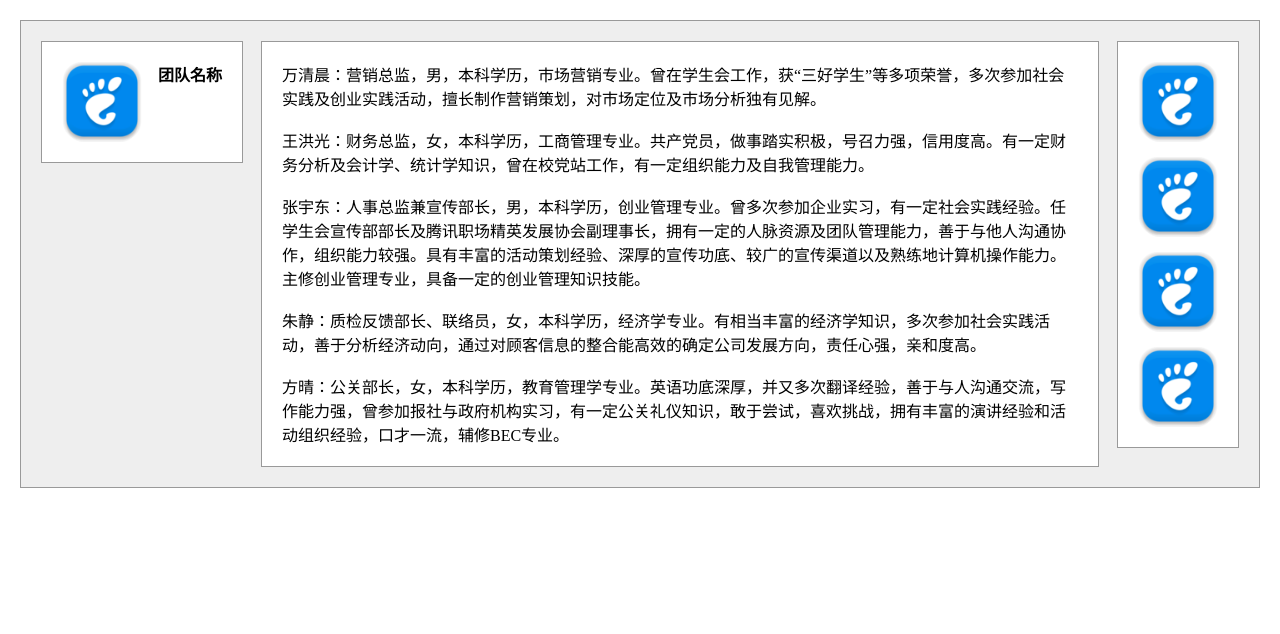
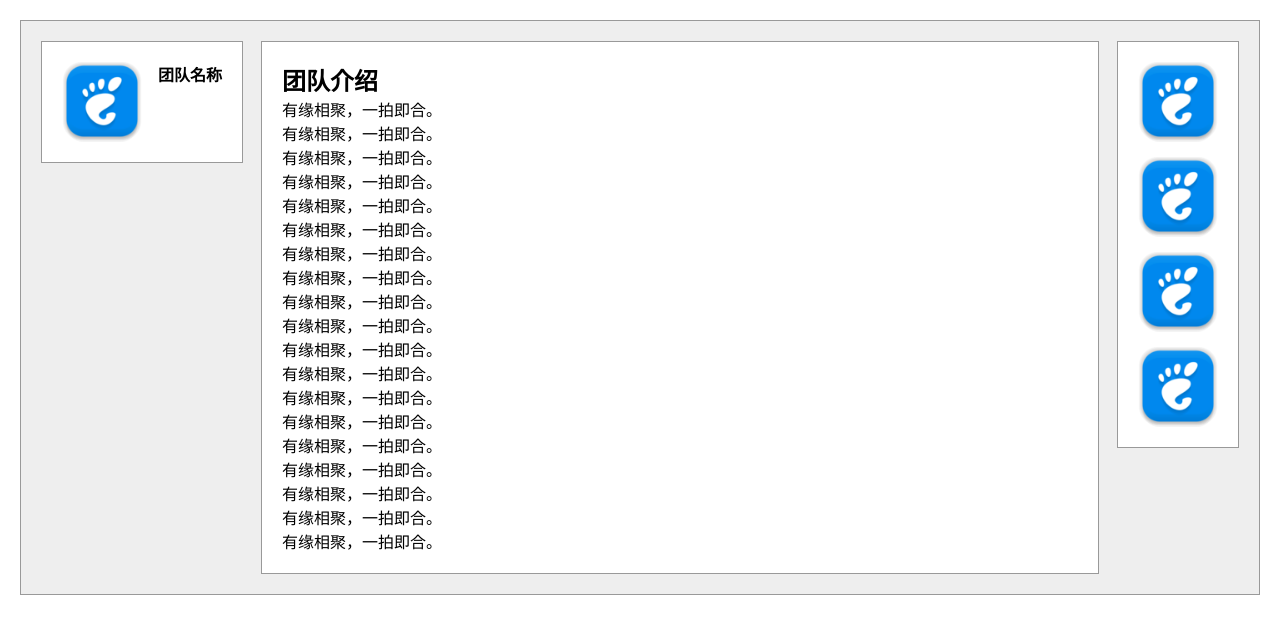
Before and after one commit to A-Trueman/ife, a plain HTML site: page task/task_3/task_3.html in a window 1280 px wide. Drawn offline with Linux system fonts and the light colour scheme.

Commit message:
Added files via upload

```diff
--- a/task/task_3/task_3.html
+++ b/task/task_3/task_3.html
@@ -19,13 +19,26 @@
     </div>
     <div class="container">
         <div class="case">
-            <p>
-                万清晨：营销总监，男，本科学历，市场营销专业。曾在学生会工作，获“三好学生”等多项荣誉，多次参加社会实践及创业实践活动，擅长制作营销策划，对市场定位及市场分析独有见解。</p>
-            <p>王洪光：财务总监，女，本科学历，工商管理专业。共产党员，做事踏实积极，号召力强，信用度高。有一定财务分析及会计学、统计学知识，曾在校党站工作，有一定组织能力及自我管理能力。</p>
-            <p>张宇东：人事总监兼宣传部长，男，本科学历，创业管理专业。曾多次参加企业实习，有一定社会实践经验。任学生会宣传部部长及腾讯职场精英发展协会副理事长，拥有一定的人脉资源及团队管理能力，善于与他人沟通协作，组织能力较强。具有丰富的活动策划经验、深厚的宣传功底、较广的宣传渠道以及熟练地计算机操作能力。主修创业管理专业，具备一定的创业管理知识技能。</p>
-            <p>朱静：质检反馈部长、联络员，女，本科学历，经济学专业。有相当丰富的经济学知识，多次参加社会实践活动，善于分析经济动向，通过对顾客信息的整合能高效的确定公司发展方向，责任心强，亲和度高。</p>
-            <p>方晴：公关部长，女，本科学历，教育管理学专业。英语功底深厚，并又多次翻译经验，善于与人沟通交流，写作能力强，曾参加报社与政府机构实习，有一定公关礼仪知识，敢于尝试，喜欢挑战，拥有丰富的演讲经验和活动组织经验，口才一流，辅修BEC专业。
-            </p>
+            <h2>团队介绍</h2>
+            <p>有缘相聚，一拍即合。</p>
+            <p>有缘相聚，一拍即合。</p>
+            <p>有缘相聚，一拍即合。</p>
+            <p>有缘相聚，一拍即合。</p>
+            <p>有缘相聚，一拍即合。</p>
+            <p>有缘相聚，一拍即合。</p>
+            <p>有缘相聚，一拍即合。</p>
+            <p>有缘相聚，一拍即合。</p>
+            <p>有缘相聚，一拍即合。</p>
+            <p>有缘相聚，一拍即合。</p>
+            <p>有缘相聚，一拍即合。</p>
+            <p>有缘相聚，一拍即合。</p>
+            <p>有缘相聚，一拍即合。</p>
+            <p>有缘相聚，一拍即合。</p>
+            <p>有缘相聚，一拍即合。</p>
+            <p>有缘相聚，一拍即合。</p>
+            <p>有缘相聚，一拍即合。</p>
+            <p>有缘相聚，一拍即合。</p>
+            <p>有缘相聚，一拍即合。</p>
         </div>
     </div>
     <div class="clear"></div>
```
